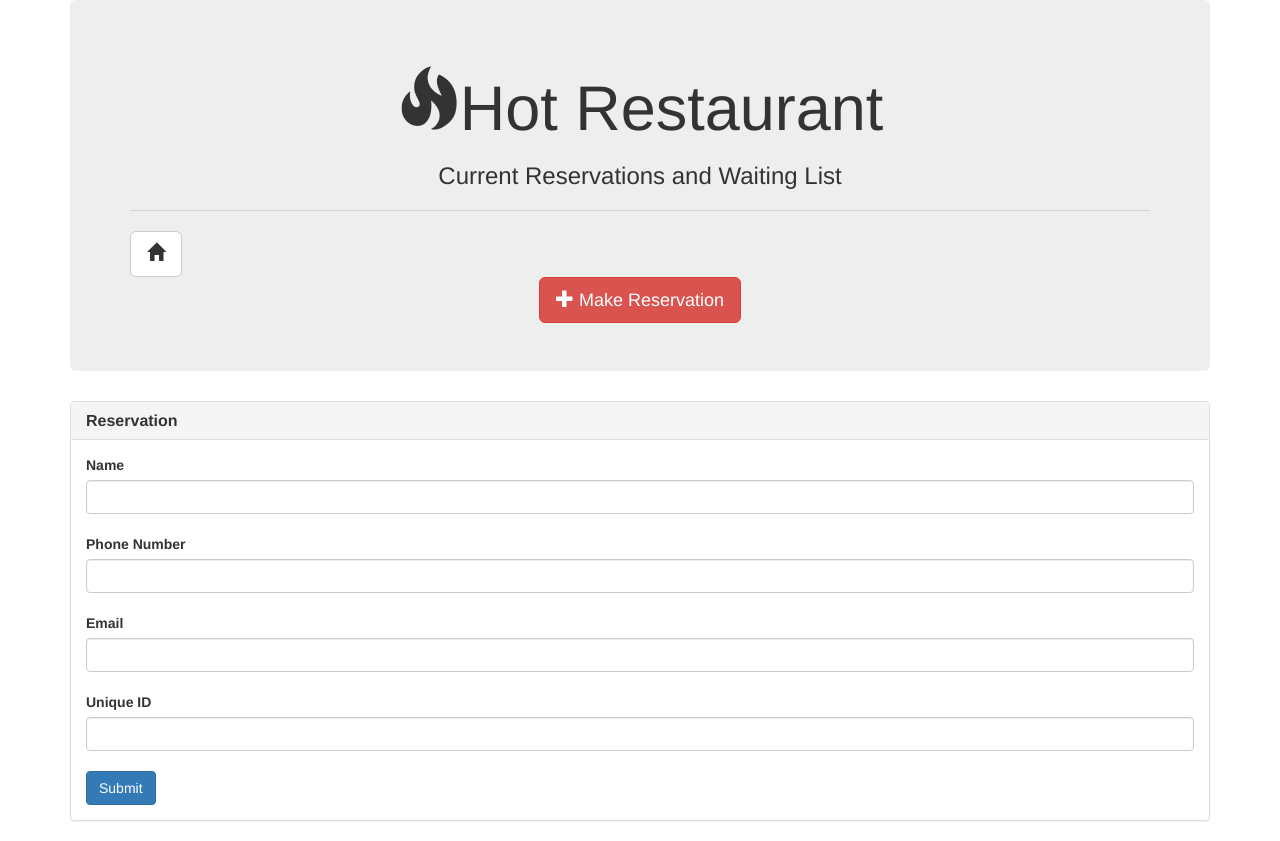
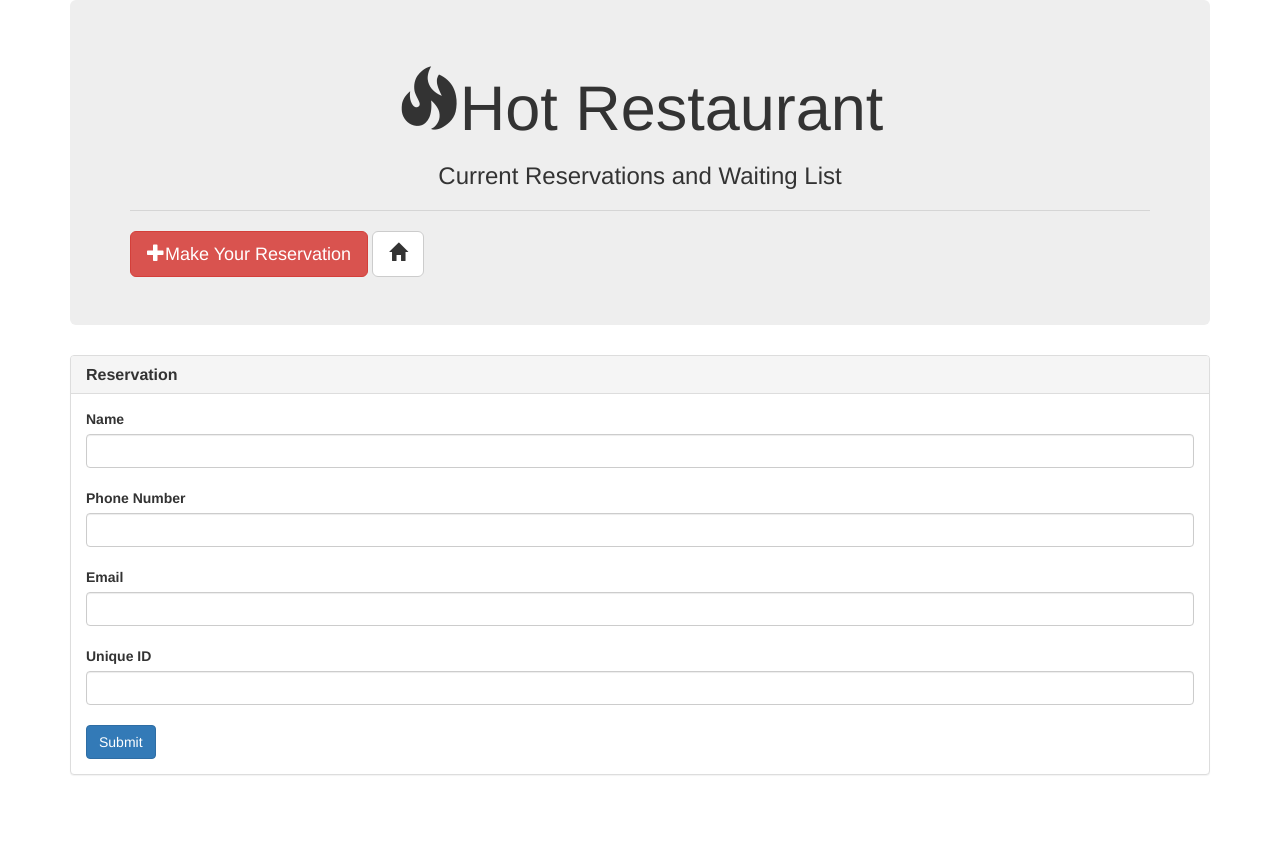
Before and after one commit to arienellefsen/hot-restaurant, a website: page reserve.html in a window 1280 px wide. After the commit the page ends 800 px from the top, so only its background shows below. Drawn offline with nearby package versions, Linux system fonts and the light colour scheme.

Commit message:
changed the link button

```diff
--- a/reserve.html
+++ b/reserve.html
@@ -22,10 +22,9 @@
                 <center>Current Reservations and Waiting List</center>
             </h3>
             <hr>
-            <a href="/"><button type="button" class="btn btn-lg btn-default"><span class="glyphicon glyphicon-home"></span></button></a>
 
-            <center><button type="button" class="btn btn-danger btn-lg"><span class="glyphicon glyphicon-plus"> </span> Make Reservation</button></center>
-        </div>
+            <a href="/reserve"><button type="button" class="btn btn-danger btn-lg" class="text-center"><span class="glyphicon glyphicon-plus"></span>Make Your Reservation</button></a>
+            <a href="/"><button type="button" class="btn btn-lg btn-default"><span class="glyphicon glyphicon-home"></span></button></a> </div>
         <div class="row">
 
             <div class="col-lg-12">
```
